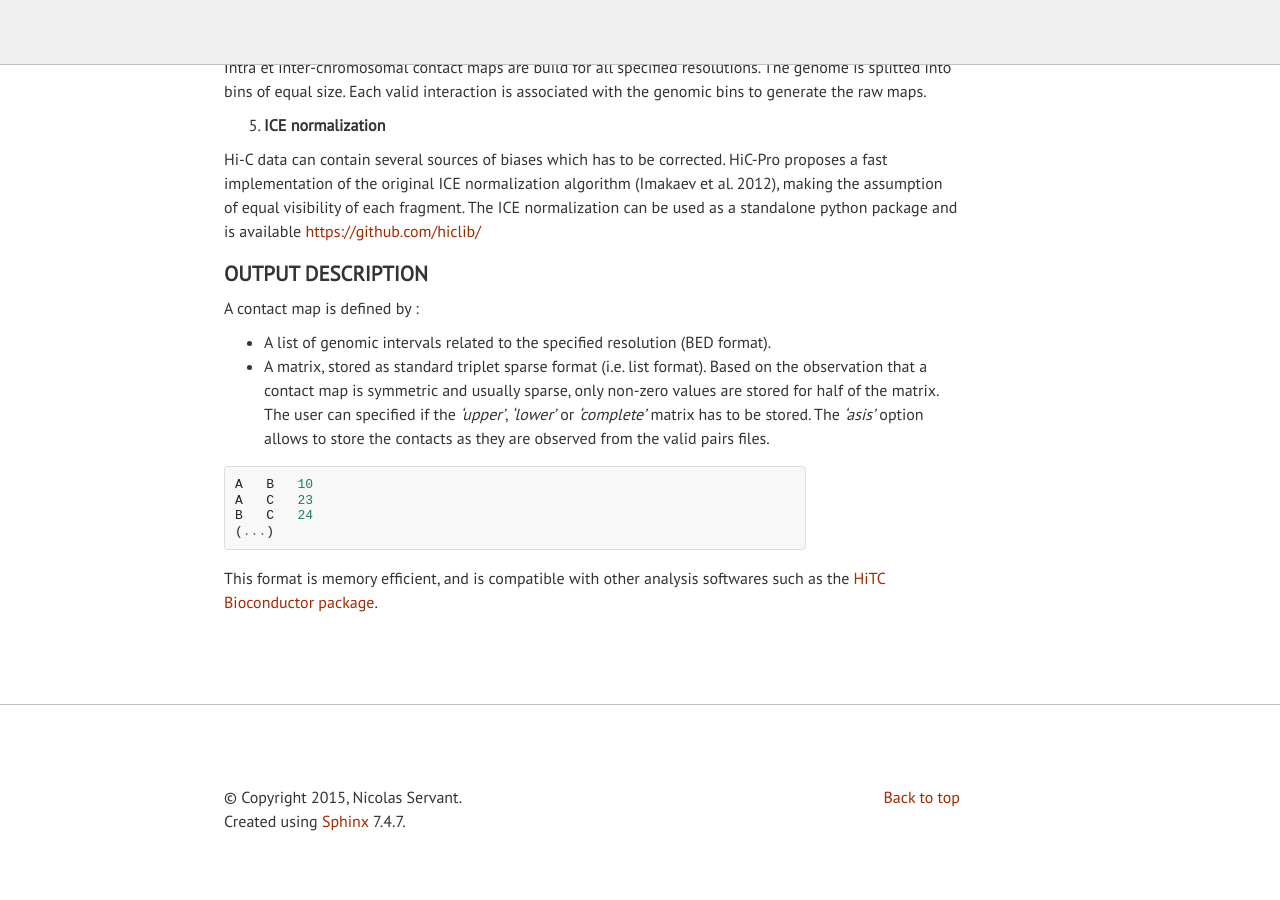
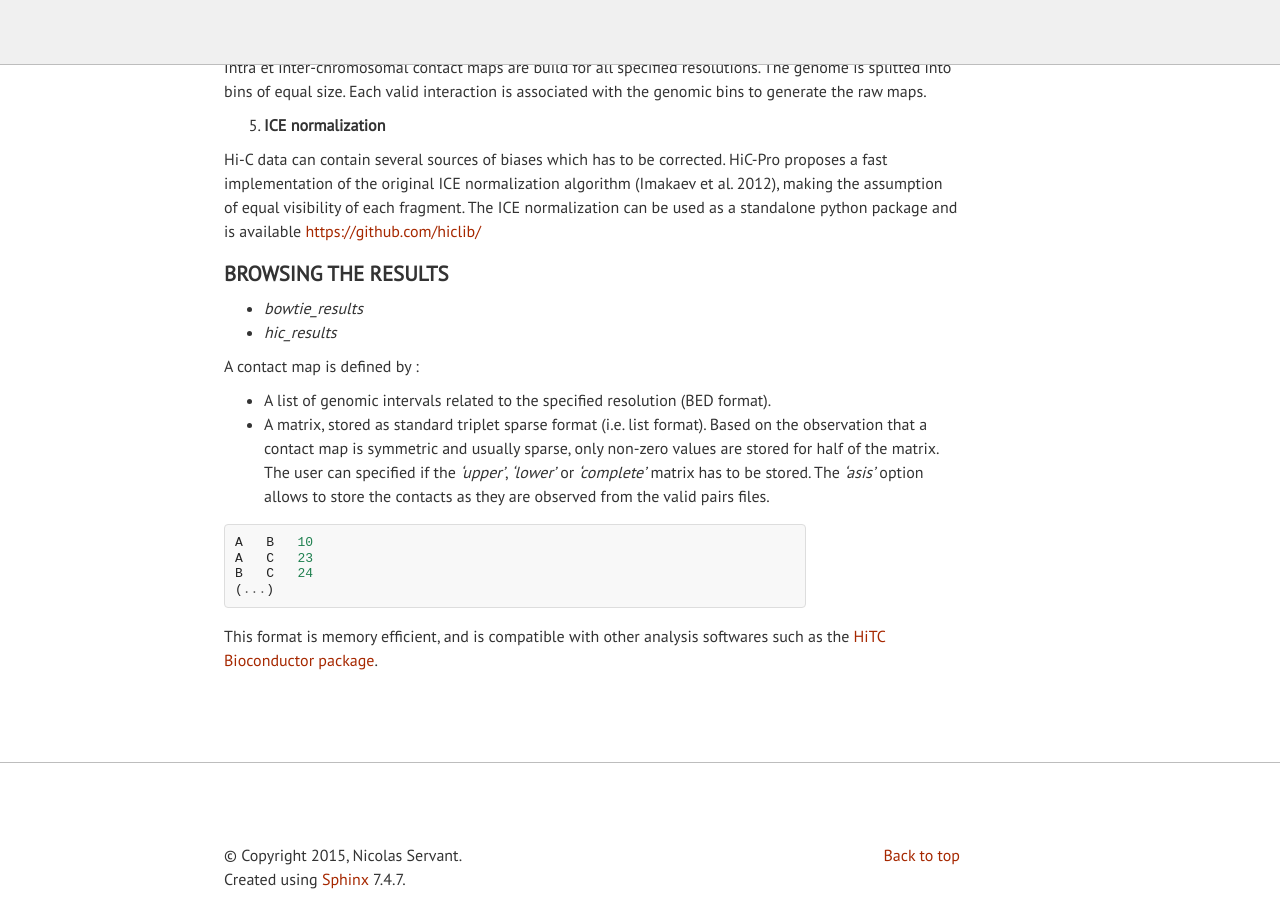
Before and after one commit to nservant/HiC-Pro, a Sphinx documentation site: the page built from doc/MANUAL.rst, in a window 1280 px wide and 900 px high, scrolled down 3786 px. Built offline with Sphinx 7.4.7, drawn with Linux system fonts in a browser that asks for light colours.

Commit message:
update docs

```diff
--- a/doc/MANUAL.rst
+++ b/doc/MANUAL.rst
@@ -99,7 +99,6 @@ Setting the configuration file
 
 ------------
 
-
 Run HiC-Pro in sequential mode
 ==============================
 
@@ -189,8 +188,12 @@ Intra et inter-chromosomal contact maps are build for all specified resolutions.
 Hi-C data can contain several sources of biases which has to be corrected. HiC-Pro proposes a fast implementation of the original ICE normalization algorithm (Imakaev et al. 2012), making the assumption of equal visibility of each fragment. The ICE normalization can be used as a standalone python package and is available `<https://github.com/hiclib/>`_
 
 
-Output Description
-==================
+Browsing the results
+====================
+
+* *bowtie_results*
+
+* *hic_results*
 
 A contact map is defined by :
 
```
